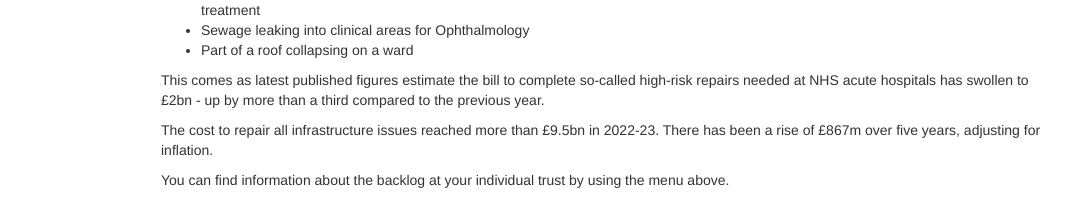
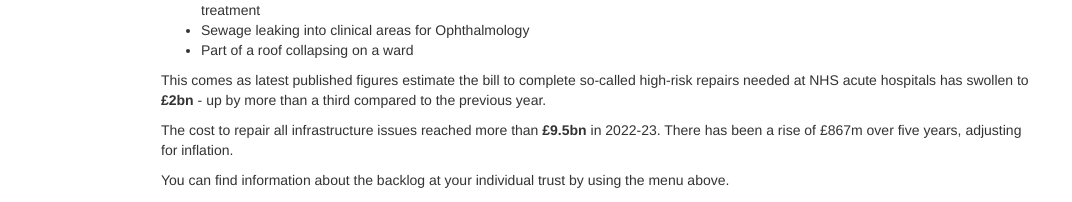
Before and after one commit to hospitalbuildings/hospitalbuildings.github.io, a plain HTML site: page index.html in a window 1280 px wide. Shown: the part 563-765 px from the top of the page, without its empty margins (39-1111 px from the left). Drawn offline with nearby package versions, Linux system fonts and the light colour scheme; some packages are replaced by stand-ins of ours; a script that the page names is missing.

Commit message:
Update index.html

```diff
--- a/index.html
+++ b/index.html
@@ -788,8 +788,8 @@
 </ul>
 <p>This comes as latest published figures estimate the bill to complete
 so-called high-risk repairs needed at NHS acute hospitals has swollen to
-£2bn - up by more than a third compared to the previous year.</p>
-<p>The cost to repair all infrastructure issues reached more than £9.5bn in 2022-23. There has been a rise of £867m over five years, adjusting for inflation.
+<strong>£2bn</strong> - up by more than a third compared to the previous year.</p>
+<p>The cost to repair all infrastructure issues reached more than <strong>£9.5bn</strong> in 2022-23. There has been a rise of £867m over five years, adjusting for inflation.
 </p>
        <p>You can find information about the backlog at your individual trust by using the menu above.</p>
 <p>Trusts with some of the largest repairs backlogs highlighted the age
```
